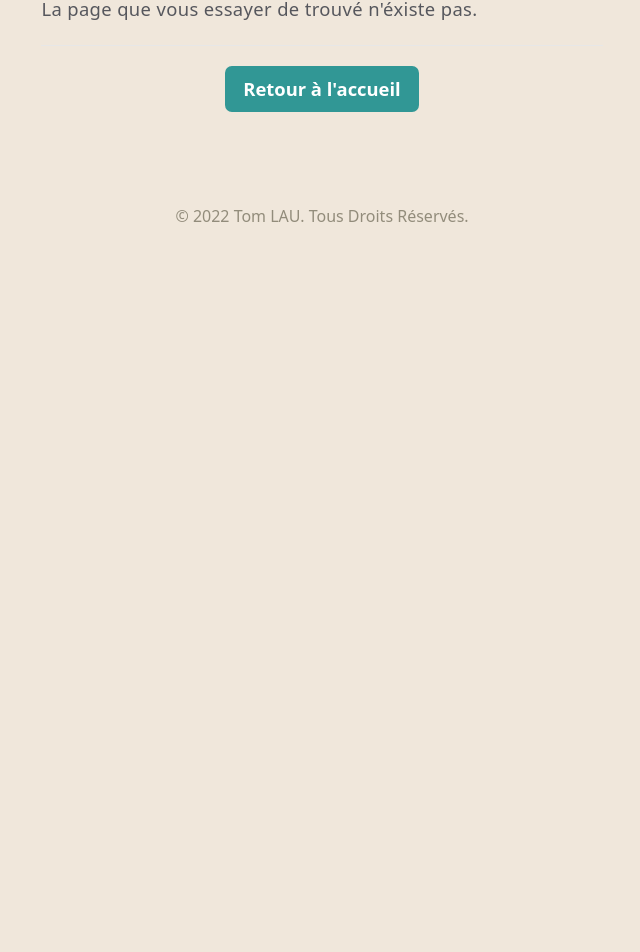
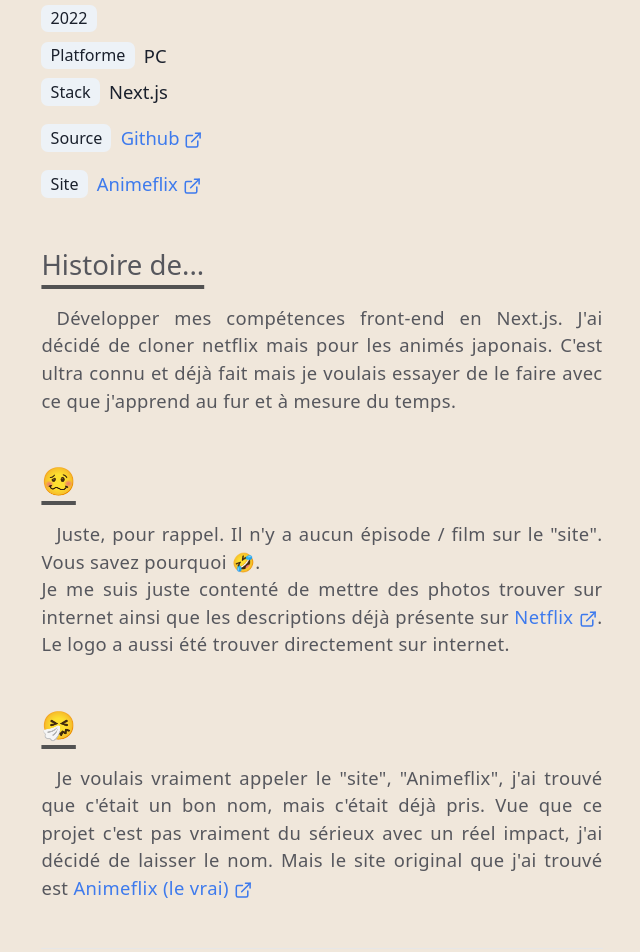
Before and after one commit to KiSEiGitHub/Me, a Next.js app: page /Projets/Animeflix in a window 1280 px wide. Before the commit this address had no page. Shown: the part 115-1067 px from the top of the page, without its empty margins (318-958 px from the left). Before the commit the page ends 800 px from the top, so only its background shows below. Built offline with nearby package versions, Linux system fonts and the light colour scheme.

Commit message:
feat(*) : projet perso Animeflix

```diff
--- a/pages/Projets/AirTrack.jsx
+++ b/pages/Projets/AirTrack.jsx
@@ -1,7 +1,6 @@
-import { Box, Container, Divider, ListItem, SimpleGrid, Tag, Text, UnorderedList, Button } from '@chakra-ui/react';
+import { Box, Container, ListItem, Tag, Text, UnorderedList } from '@chakra-ui/react';
 import { ExtLink, ParaIndent, SectionTitle } from '../../Layout/CustomText';
 import React, { useContext } from 'react';
-import Link from 'next/link';
 import { TextContext } from '../../Hook/TextContext';
 import Section from '../../Layout/Section';
 import { LangContext } from '../../Hook/LangContext';
@@ -16,11 +15,10 @@ import PiloteTab from '../../public/Image/Project/AirTrack/PiloteTab.png';
 import VolForm from '../../public/Image/Project/AirTrack/VolForm.png';
 import VolTab from '../../public/Image/Project/AirTrack/VolTab.png';
 import { Swiper, SwiperSlide } from 'swiper/react';
-import { EffectCards, Pagination } from 'swiper';
+import { Pagination } from 'swiper';
 import 'swiper/css';
 import 'swiper/css/effect-cards';
 import 'swiper/css/pagination';
-import { ArrowBackIcon } from '@chakra-ui/icons';
 import BtnReturnPro from '../../components/BtnReturnPro';
 
 const AirTrack = () => {
--- /dev/null
+++ b/pages/Projets/Animeflix.jsx
@@ -0,0 +1,83 @@
+import React, { useContext } from 'react';
+import { ExtLink, ParaIndent, SectionTitle } from '../../Layout/CustomText';
+import Section from '../../Layout/Section';
+import { Box, Container, Tag } from '@chakra-ui/react';
+import { LangContext } from '../../Hook/LangContext';
+import BtnReturnPro from '../../components/BtnReturnPro';
+
+const Animeflix = () => {
+
+    const { toggleLang } = useContext(LangContext);
+
+    return (
+        <>
+            <Container variant = "Main">
+                <Section delay = {0.3}>
+                    <SectionTitle>Animeflix</SectionTitle>
+                    <Tag mb = {2}>2022</Tag>
+                    <Box mb = {2}>
+                        <Tag mr = {2}>Platforme</Tag>
+                        <span>PC</span>
+                    </Box>
+                    <Box mb = {4}>
+                        <Tag mr = {2}>Stack</Tag>
+                        <span>Next.js</span>
+                    </Box>
+                    <Box mb = {4}>
+                        <Tag mr = {2}>Source</Tag>
+                        <ExtLink href = "https://github.com/KiSEiGitHub/Animeflix">
+                            Github
+                        </ExtLink>
+                    </Box>
+                    <Box>
+                        <Tag mr = {2}>{toggleLang ? 'Site' : 'Website'}</Tag>
+                        <ExtLink href = "https://theanimeflix.vercel.app/">
+                            Animeflix
+                        </ExtLink>
+                    </Box>
+                </Section>
+
+                <Section delay = {0.4}>
+                    <SectionTitle>Histoire de...</SectionTitle>
+                    <ParaIndent>
+                        Développer mes compétences front-end en Next.js. J&apos;ai décidé de cloner netflix mais pour
+                        les animés japonais. C&apos;est ultra connu et déjà fait mais je voulais essayer de le faire
+                        avec ce que j&apos;apprend au fur et à mesure du temps.
+                    </ParaIndent>
+                </Section>
+
+                <Section delay = {0.5}>
+                    <SectionTitle>🥴</SectionTitle>
+                    <ParaIndent>
+                        Juste, pour rappel. Il n&apos;y a aucun épisode / film sur le "site".
+                        Vous savez pourquoi 🤣. <br />
+                        Je me suis juste contenté de mettre des photos trouver sur internet ainsi que les descriptions
+                        déjà présente sur {' '}
+                        <ExtLink href = {'https://www.netflix.com/'}>
+                            Netflix
+                        </ExtLink>.
+                        Le logo a aussi été trouver directement sur internet.
+                    </ParaIndent>
+                </Section>
+
+                <Section delay = {0.5}>
+                    <SectionTitle>🤧</SectionTitle>
+                    <ParaIndent>
+                        Je voulais vraiment appeler le "site", "Animeflix", j&apos;ai trouvé que c&apos;était un bon
+                        nom, mais c&apos;était déjà pris. Vue que ce projet c&apos;est pas vraiment du sérieux avec un
+                        réel impact, j&apos;ai décidé de laisser le nom. Mais le site original que j&apos;ai trouvé est {' '}
+                        <ExtLink href='https://anime-flix.net/'>
+                            Animeflix (le vrai)
+                        </ExtLink>
+                    </ParaIndent>
+                </Section>
+
+                <Section delay = {0.6}>
+                    <BtnReturnPro />
+                </Section>
+            </Container>
+        </>
+    );
+};
+
+export default Animeflix;
```
Also changed, not shown: Json/ProjetPerso.json (+9 -0 lines), public/Image/Project/Animeflix/logo.png (added).
